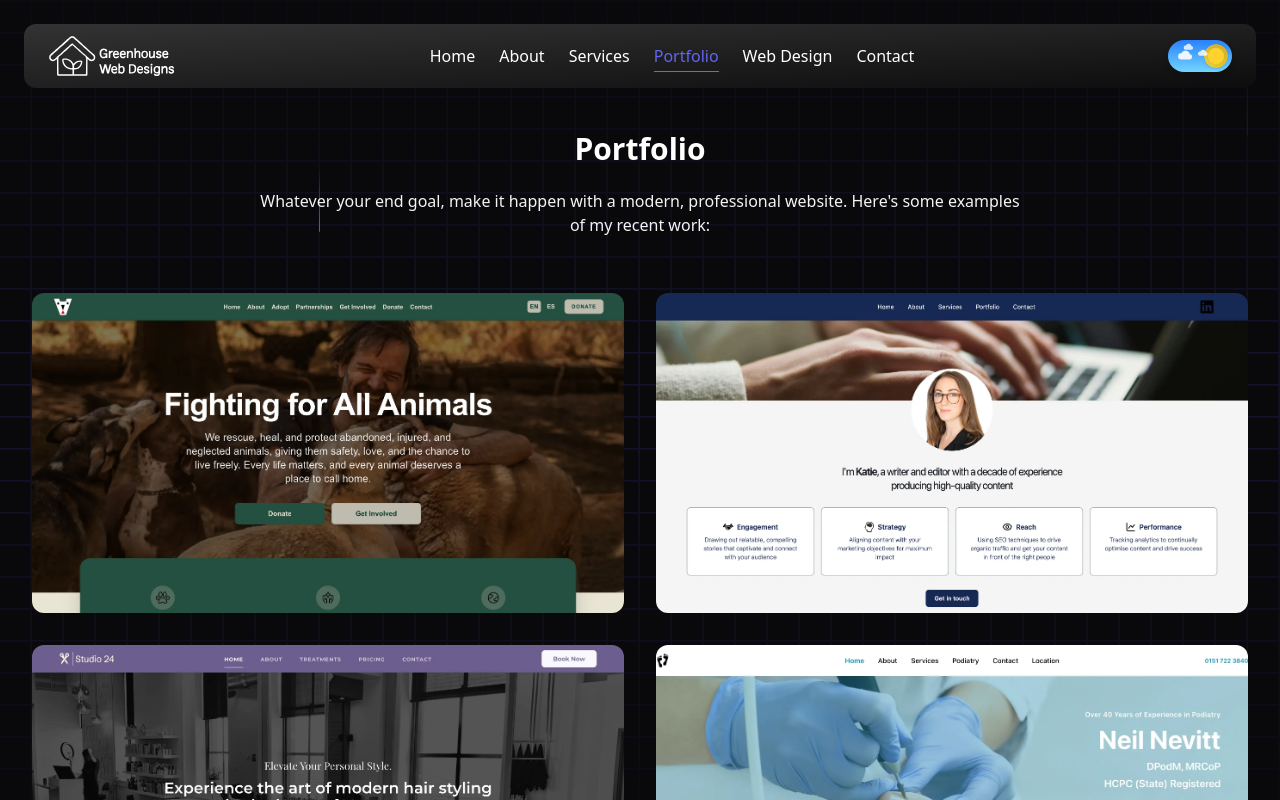
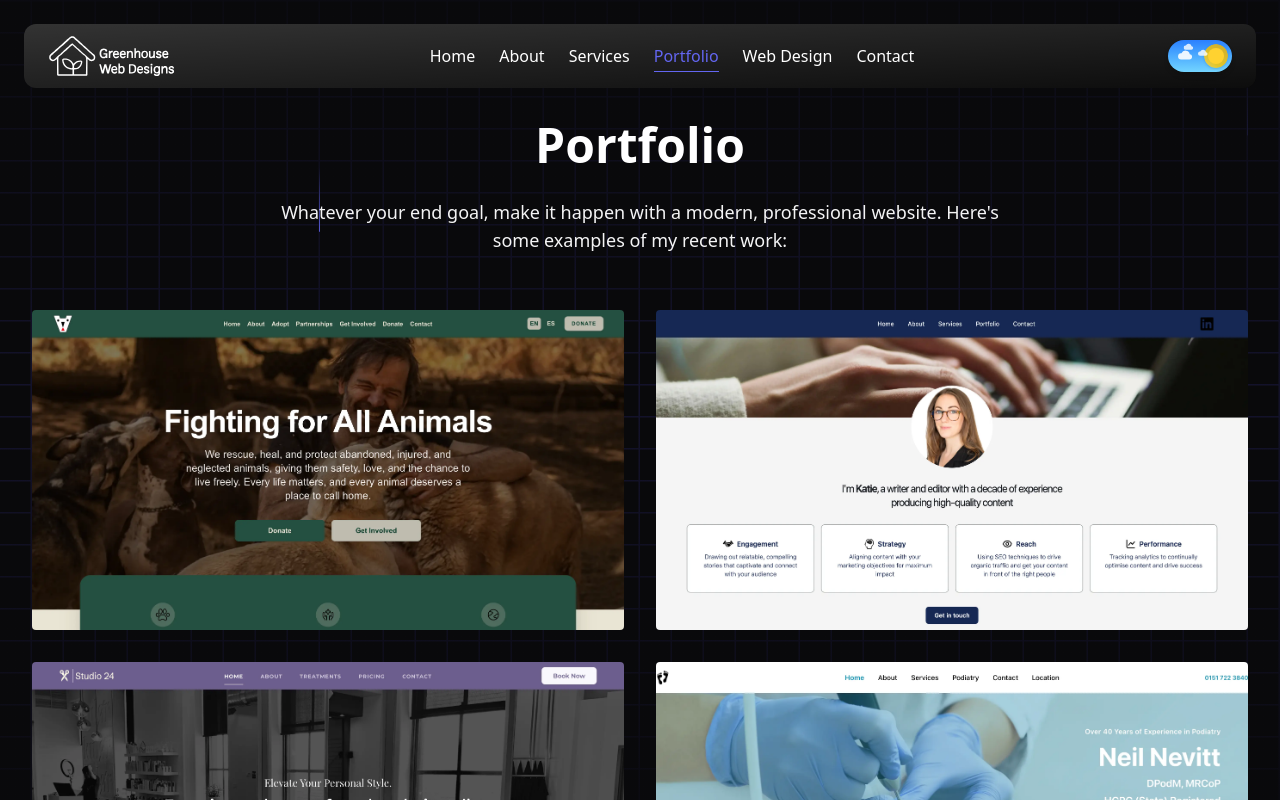
Before and after one commit to jacobadam/greenhousewebdesigns, a Next.js app: page /portfolio in a window 1280 px wide. Shown: the top 800 px of the page. Built offline with nearby package versions, Linux system fonts and the light colour scheme.

Commit message:
update padding and styling

```diff
--- a/src/app/portfolio/page.jsx
+++ b/src/app/portfolio/page.jsx
@@ -37,20 +37,14 @@ export default function Portfolio() {
   ];
 
   return (
-    <section
-      className="pt-4 sm:pt-8 pb-20 relative bg-transparent grow"
-      style={{
-        paddingTop: "clamp(8rem, 10vw, 8rem)",
-        minHeight: "calc(100vh - clamp(4rem, 10vw, 8rem))",
-      }}
-    >
-      <div className="w-full max-w-7xl px-6 lg:px-8 mx-auto">
+    <section className="pt-28 lg:pt-4 pb-20 relative bg-transparent grow">
+      <div className="w-full max-w-7xl px-6 lg:px-8 mx-auto py-12 lg:py-24">
         <div className="mb-8 text-center">
           <div className="flex items-center justify-between gap-5 flex-col mb-14">
-            <h2 className="text-black dark:text-white text-2xl lg:text-3xl font-semibold leading-snug">
+            <h2 className="text-black dark:text-white text-3xl md:text-4xl xl:text-5xl font-semibold leading-snug">
               Portfolio
             </h2>
-            <p className="font-normal text-base text-zinc-900 dark:text-zinc-100 max-w-3xl text-center">
+            <p className="font-normal text-lg text-zinc-900 dark:text-zinc-100 max-w-3xl text-center">
               Whatever your end goal, make it happen with a modern, professional
               website. Here&apos;s some examples of my recent work:
             </p>
@@ -61,7 +55,7 @@ export default function Portfolio() {
             ({ src, altText, title, description, url }, id) => (
               <div
                 key={id}
-                className="relative overflow-hidden group rounded-xl"
+                className="relative overflow-hidden group rounded"
                 tabIndex={0}
               >
                 <div className="w-80 h-80">
```
